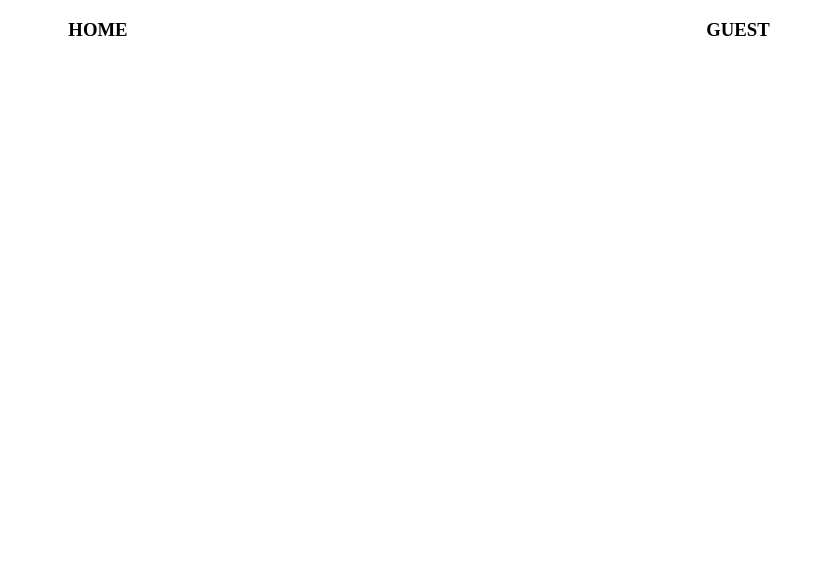
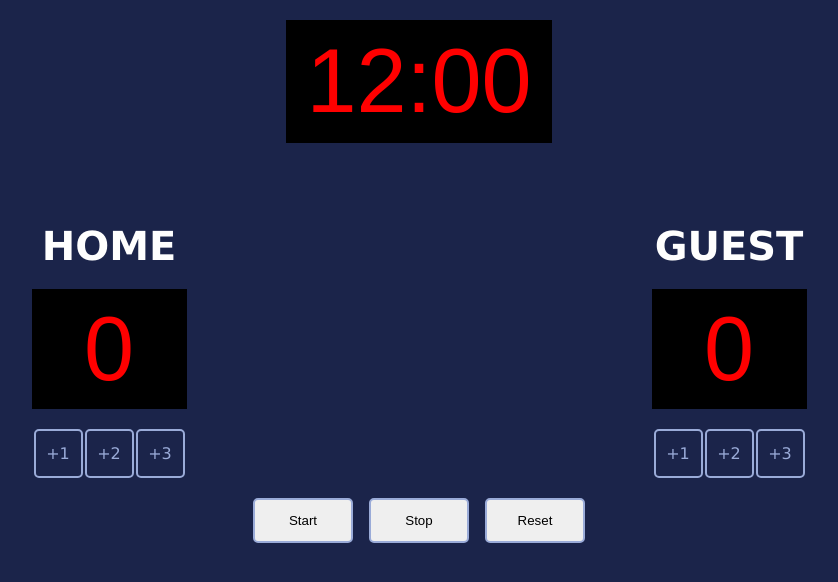
Before and after one commit to froilanbuendia/basketball-scoreboard, a website built with Vite: page index.html in a window 1280 px wide. Shown: the whole page, without its empty margins (221-1059 px from the left). Built offline with nearby package versions, Linux system fonts and the light colour scheme; a web font is replaced by a local one.

Commit message:
requirements and stretch goals

```diff
--- a/index.css
+++ b/index.css
@@ -1,8 +1,92 @@
 body {
-    margin: 0;
+  margin: 0;
+  background-color: #1b244a;
+  color: #fefefe;
+  font-family: "Verdana", sans-serif;
+}
+.timer-container {
+  display: flex;
+  justify-content: center;
+  margin: 20px;
+  font-family: "Cursed Timer ULiL", sans-serif;
+  font-size: 90px;
+}
+.timer {
+  display: flex;
+  justify-content: center;
+  background: black;
+  padding: 10px 20px;
+  color: red;
 }
 
-.container {
-    display: flex;
-    justify-content: space-around;
+.scoreboard-container {
+  display: flex;
+  flex-direction: column;
 }
+
+.scoreboard-team-container {
+  display: flex;
+  justify-content: space-around;
+  margin: 20px;
+}
+
+.scoreboard-team {
+  font-size: 40px;
+  font-weight: 700;
+  margin-bottom: 20px;
+}
+
+.scoreboard-item {
+  display: flex;
+  flex-direction: column;
+  justify-content: center;
+  align-items: center;
+}
+
+.scoreboard-item-score {
+  display: flex;
+  justify-content: center;
+  align-items: center;
+  width: 155px;
+  height: 120px;
+  background: #000;
+  color: red;
+  font-family: "Cursed Timer ULiL", sans-serif;
+  font-size: 90px;
+  margin-bottom: 20px;
+}
+
+.scoreboard-button-container {
+  display: flex;
+  justify-content: space-evenly;
+  align-items: center;
+  width: 155px;
+  color: #9aabd8;
+}
+
+.scoreboard-item-button,
+.timer-btn {
+  display: flex;
+  justify-content: center;
+  align-items: center;
+  width: 45px;
+  height: 45px;
+  border: 2px solid #9aabd8;
+  border-radius: 5px;
+}
+
+.highlight {
+  color: gold;
+}
+
+.timer-btn-container {
+  display: flex;
+  justify-content: center;
+  align-items: center;
+  gap: 1rem;
+}
+
+.timer-btn {
+  display: flex;
+  width: 100px;
+}
--- a/index.html
+++ b/index.html
@@ -1,16 +1,55 @@
 <html>
-    <head>
-        <link rel="stylesheet" href="index.css">
-    </head>
-    <body>
-        <div class="container">
-            <div>
-                <h3>HOME</h3>
+  <head>
+    <link rel="stylesheet" href="index.css" />
+    <link
+      href="https://fonts.cdnfonts.com/css/cursed-timer-ulil"
+      rel="stylesheet"
+    />
+  </head>
+  <body>
+    <div class="scoreboard-container">
+        <div class="timer-container">
+            <div class="timer" id="timer"></div>
+        </div>
+        <div class="scoreboard-team-container">
+            <div class="scoreboard-item">
+                <h3 class="scoreboard-team">HOME</h3>
+                <div class="scoreboard-item-score" id="home-score">0</div>
+                <div class="scoreboard-button-container">
+                <div class="scoreboard-item-button" onclick="addScore(1, 'home')">
+                    +1
+                </div>
+                <div class="scoreboard-item-button" onclick="addScore(2, 'home')">
+                    +2
+                </div>
+                <div class="scoreboard-item-button" onclick="addScore(3, 'home')">
+                    +3
+                </div>
+                </div>
             </div>
-            <div>
-                <h3>GUEST</h3>
+            <div class="scoreboard-item">
+                <h3 class="scoreboard-team">GUEST</h3>
+                <div class="scoreboard-item-score" id="guest-score">0</div>
+                <div class="scoreboard-button-container">
+                <div class="scoreboard-item-button" onclick="addScore(1, 'guest')">
+                    +1
+                </div>
+                <div class="scoreboard-item-button" onclick="addScore(2, 'guest')">
+                    +2
+                </div>
+                <div class="scoreboard-item-button" onclick="addScore(3, 'guest')">
+                    +3
+                </div>
+                </div>
             </div>
         </div>
-        <script src="index.js"></script>
-    </body>
+    </div>
+    <div class="timer-btn-container">
+        <button class="timer-btn" onclick="startCountdown()">Start</button>
+        <button class="timer-btn"  onclick="stopCountdown()">Stop</button>
+        <button class="timer-btn"  onclick="resetCountdown()">Reset</button>
+        </div>
+      </div>
+    <script src="index.js"></script>
+  </body>
 </html>
--- a/index.js
+++ b/index.js
@@ -0,0 +1,74 @@
+const homeScore = document.getElementById("home-score");
+const guestScore = document.getElementById("guest-score");
+
+const addScore = (score, team) => {
+  if (team === "home") {
+    homeScore.textContent = parseInt(homeScore.textContent) + score;
+  } else if (team === "guest") {
+    guestScore.textContent = parseInt(guestScore.textContent) + score;
+  }
+  const home = Number(homeScore.textContent);
+  const guest = Number(guestScore.textContent);
+
+  if (home > guest) {
+    homeScore.classList.add("highlight");
+    guestScore.classList.remove("highlight");
+  } else if (home < guest) {
+    guestScore.classList.add("highlight");
+    homeScore.classList.remove("highlight");
+  } else {
+    homeScore.classList.remove("highlight");
+    guestScore.classList.remove("highlight");
+  }
+};
+
+const resetScore = () => {
+  homeScore.textContent = 0;
+  guestScore.textContent = 0;
+  homeScore.classList.remove("highlight");
+  guestScore.classList.remove("highlight");
+};
+
+let countdownSeconds = 720;
+let timeLeft = countdownSeconds;
+let countdownInterval = null;
+const timerDisplay = document.getElementById("timer");
+
+const formatTime = (seconds) => {
+  const mins = String(Math.floor(seconds / 60)).padStart(2, "0");
+  const secs = String(seconds % 60).padStart(2, "0");
+  return `${mins}:${secs}`;
+};
+
+timerDisplay.textContent = formatTime(countdownSeconds);
+
+const updateCountdownDisplay = () => {
+  timerDisplay.textContent = formatTime(timeLeft);
+};
+
+const startCountdown = () => {
+  if (countdownInterval || timeLeft <= 0) return;
+
+  countdownInterval = setInterval(() => {
+    timeLeft--;
+    updateCountdownDisplay();
+
+    if (timeLeft <= 0) {
+      clearInterval(countdownInterval);
+      countdownInterval = null;
+      console.log("Time's up!");
+    }
+  }, 1000);
+};
+
+const stopCountdown = () => {
+  clearInterval(countdownInterval);
+  countdownInterval = null;
+};
+
+const resetCountdown = () => {
+  stopCountdown();
+  timeLeft = countdownSeconds;
+  updateCountdownDisplay();
+  resetScore();
+};
```
Also changed, not shown: 2 other files.
